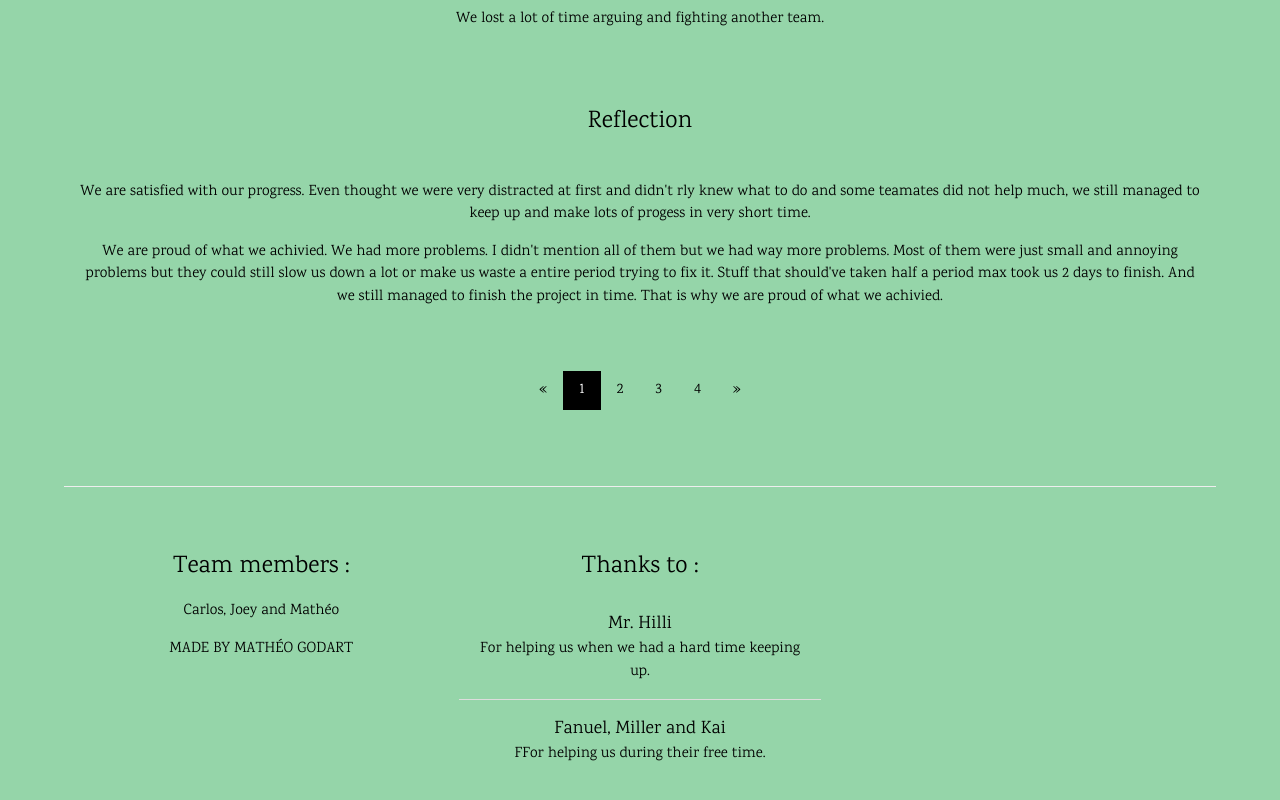
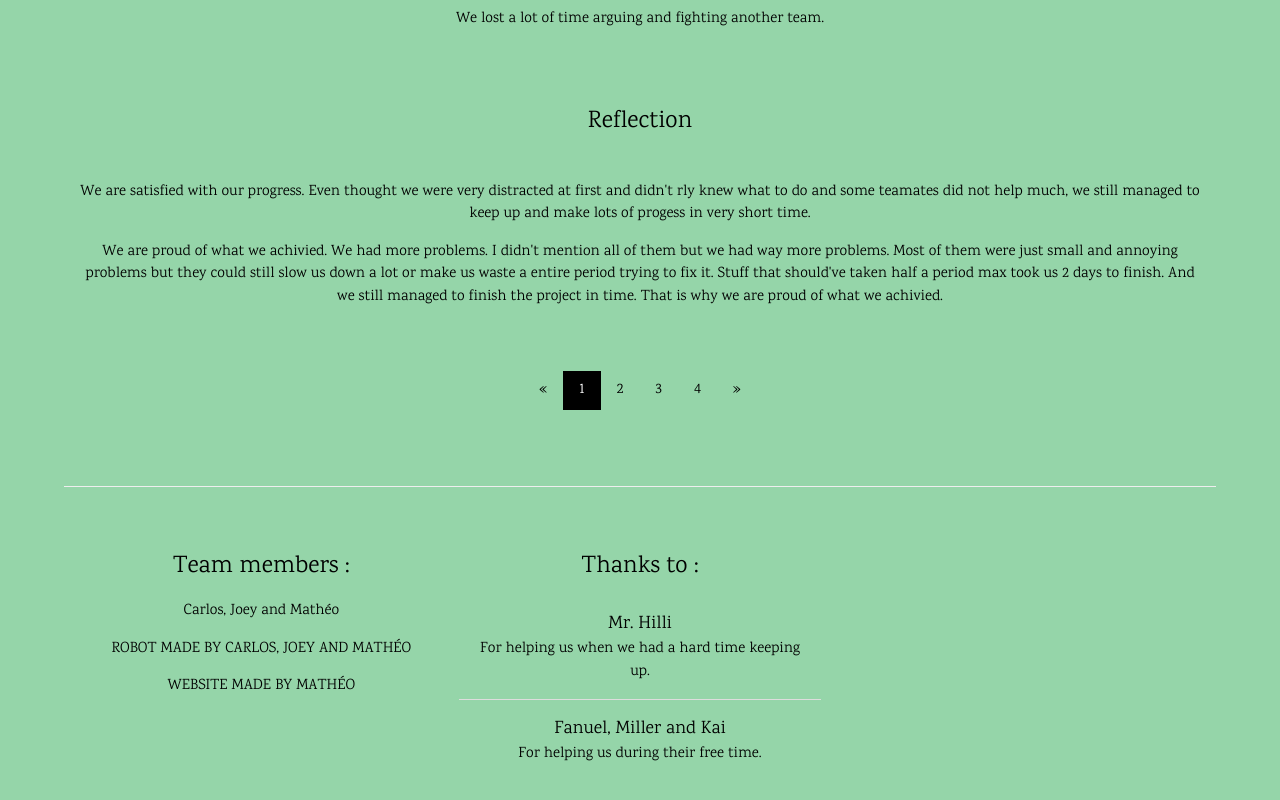
Before and after one commit to mgodart/Robotics-Project, a plain HTML site: page Robotics project/index.html in a window 1280 px wide. Shown: the part 1427-2227 px from the top of the page. Drawn offline with nearby package versions, Linux system fonts and the light colour scheme.

Commit message:
Update index.html

```diff
--- a/Robotics project/index.html
+++ b/Robotics project/index.html
@@ -127,7 +127,8 @@ body,h1,h2,h3,h4,h5,h6 {font-family: "Karma", sans-serif}
     <div class="w3-third">
       <h3>Team members :</h3>
       <p>Carlos, Joey and Mathéo</p>
-      <p>MADE BY MATHÉO GODART</p>
+      <P>ROBOT MADE BY CARLOS, JOEY AND MATHÉO</P>
+      <p>WEBSITE MADE BY MATHÉO</p>
     </div>
 
     <div class="w3-third">
@@ -139,7 +140,7 @@ body,h1,h2,h3,h4,h5,h6 {font-family: "Karma", sans-serif}
         </li>
         <li class="w3-padding-16">
           <span class="w3-large">Fanuel, Miller and Kai</span><br>
-          <span>FFor helping us during their free time.</span>
+          <span>For helping us during their free time.</span>
         </li>
       </ul>
     </div>
```
